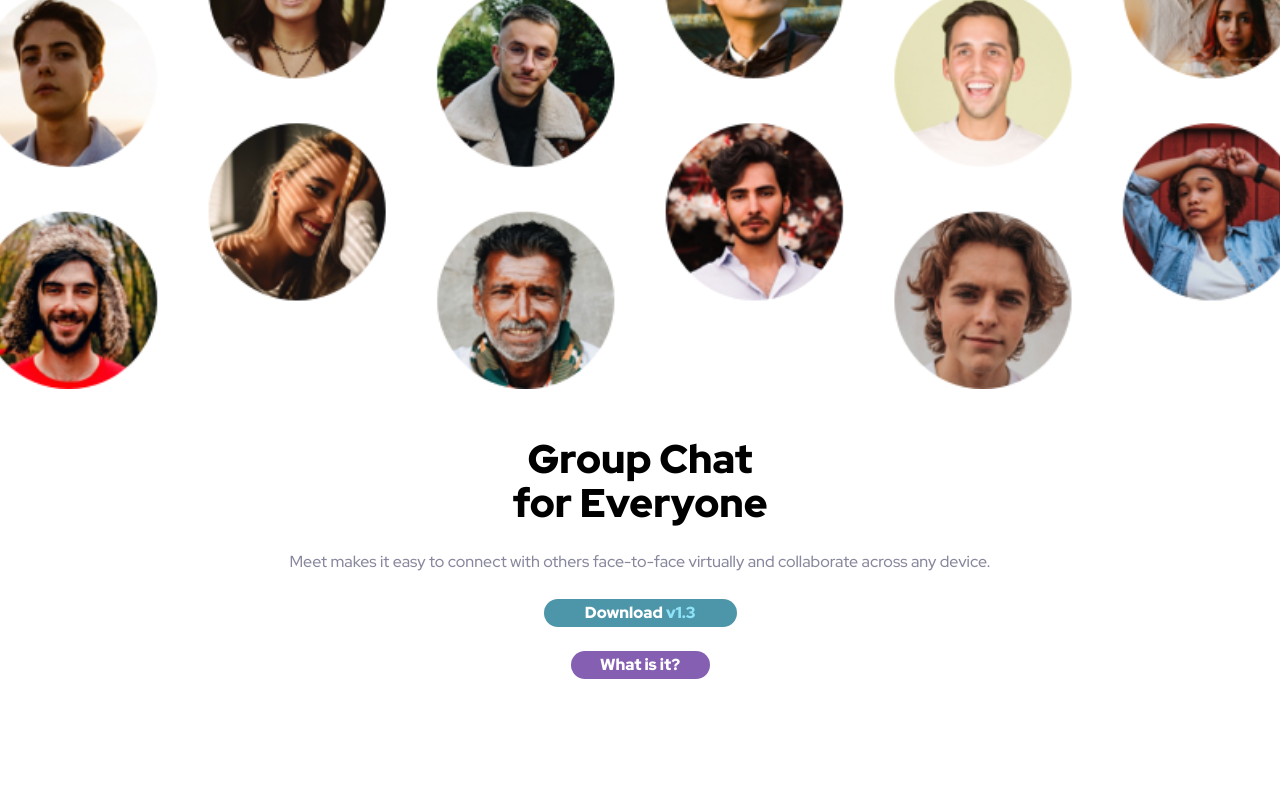
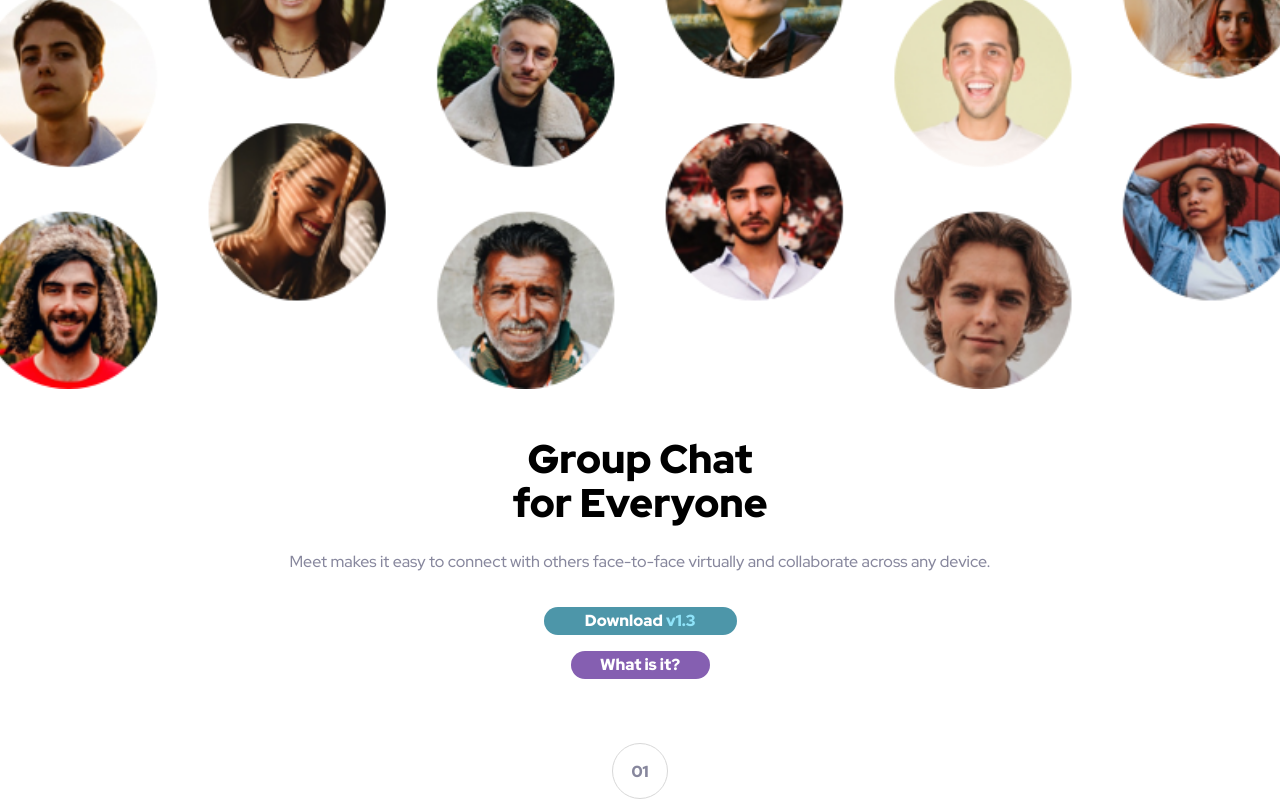
Before and after one commit to reginaldwong/landing-page-meet, a React (Create React App) app: page / in a window 1280 px wide. Shown: the part 288-1088 px from the top of the page. Before the commit the page ends 967 px from the top, so only its background shows below. Built offline with nearby package versions, Linux system fonts and the light colour scheme.

Commit message:
add index graphic and gallery images

```diff
--- a/src/App.jsx
+++ b/src/App.jsx
@@ -1,7 +1,11 @@
 import './App.css';
 import styled from 'styled-components';
-import Logo from '../src/assets/logo.svg'
-import TabletHero from '../src/assets/tablet/image-hero.png'
+import Logo from '../src/assets/logo.svg';
+import TabletHero from './assets/tablet/image-hero.png';
+import WomanVideoCall from './assets/desktop/image-woman-in-videocall.jpg';
+import WomanVideoChat from './assets/desktop/image-women-videochatting.jpg';
+import MenMeeting from './assets/desktop/image-men-in-meeting.jpg';
+import ManTexting from './assets/desktop/image-man-texting.jpg';
 
 const Container = styled.div`
   height: 100vh;
@@ -10,11 +14,12 @@ const Container = styled.div`
   flex-direction: column;
   align-items: center;
 `
+
 const Header = styled.header`
   display: flex;
   flex-direction: column;
+`
 
-`
 const LogoImage = styled.img`
   width: 30%;
   display: flex;
@@ -42,7 +47,7 @@ const HeroSubtitle = styled.p`
   text-align: center;
   color: #87879D;
   width: 90%;
-  margin-bottom: 24px;
+  margin-bottom: 32px;
 `
 
 const DownloadButton = styled.button`
@@ -56,7 +61,7 @@ const DownloadButton = styled.button`
   border: none;
   width: 193px;
   height: 58px;
-  margin-bottom: 24px;
+  margin-bottom: 16px;
 `
 
 const Version = styled.span`
@@ -74,7 +79,33 @@ const Info = styled.button`
   border: none;
   width: 139px;
   height: 58px;
-  margin-bottom: 24px;
+  margin-bottom: 64px;
+`
+
+const VertLine = styled.div`
+  border-left: 1px solid #D8D8D8;
+  height: 84px;
+`
+
+const Circle = styled.div`
+  border-radius: 50%;
+  border: 1px solid #D8D8D8;
+  width: 56px;
+  height: 56px;
+  margin-bottom: 64px;
+`
+
+const CircleIndex = styled.span`
+  color: #87879D;
+  font-weight: 900;
+  font-size: 16px;
+  line-height: 56px;
+  display: flex;
+  justify-content: center;
+`
+
+const PhotoGallery = styled.div`
+  display: grid;
 `
 
 const App = () => {
@@ -92,7 +123,8 @@ const App = () => {
     </HeroSubtitle>
     <DownloadButton type="button">Download <Version>v1.3</Version></DownloadButton>
     <Info>What is it?</Info>
-
+    <VertLine/>
+    <Circle><CircleIndex>01</CircleIndex></Circle>
 
 
 
```
